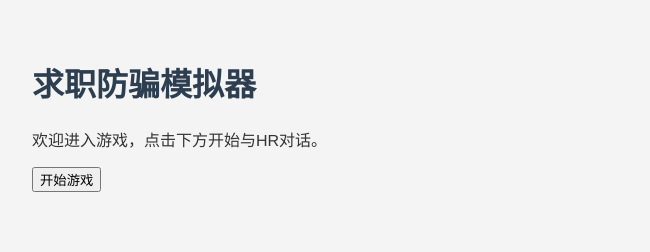
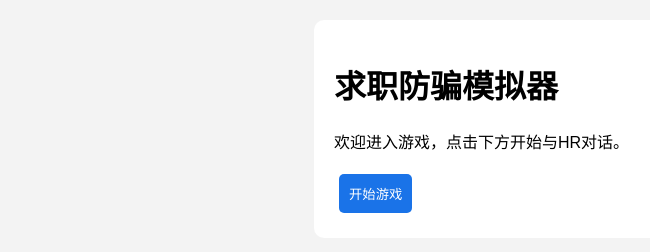
Before and after one commit to OT-Lyz/anti-fraud-game, a plain HTML site: page index.html in a window 1280 px wide. Shown: the whole page, without its empty margins (6-656 px from the left). Drawn offline with Linux system fonts and the light colour scheme.

Commit message:
Update style.css

```diff
--- a/style.css
+++ b/style.css
@@ -1,32 +1,25 @@
 body {
-  font-family: "Helvetica", sans-serif;
-  background: #f4f4f4;
-  padding: 30px;
-  color: #333;
+  font-family: "Arial", sans-serif;
+  background-color: #f3f3f3;
+  margin: 0;
+  padding: 20px;
 }
-
-h1 {
-  color: #2c3e50;
+.container {
+  max-width: 600px;
+  margin: auto;
+  background: white;
+  padding: 20px;
+  border-radius: 10px;
 }
-
-#dialogue {
-  background: #fff;
-  padding: 15px;
-  margin-bottom: 20px;
-  border-left: 5px solid #3498db;
-  min-height: 100px;
+button {
+  padding: 10px;
+  margin: 5px;
+  border: none;
+  background-color: #1a73e8;
+  color: white;
+  cursor: pointer;
+  border-radius: 5px;
 }
-
-#choices button {
-  margin: 8px;
-  padding: 10px 15px;
-  background: #3498db;
-  color: white;
-  border: none;
-  border-radius: 4px;
-  cursor: pointer;
+button:hover {
+  background-color: #155ab6;
 }
-
-#choices button:hover {
-  background: #2980b9;
-}
```
